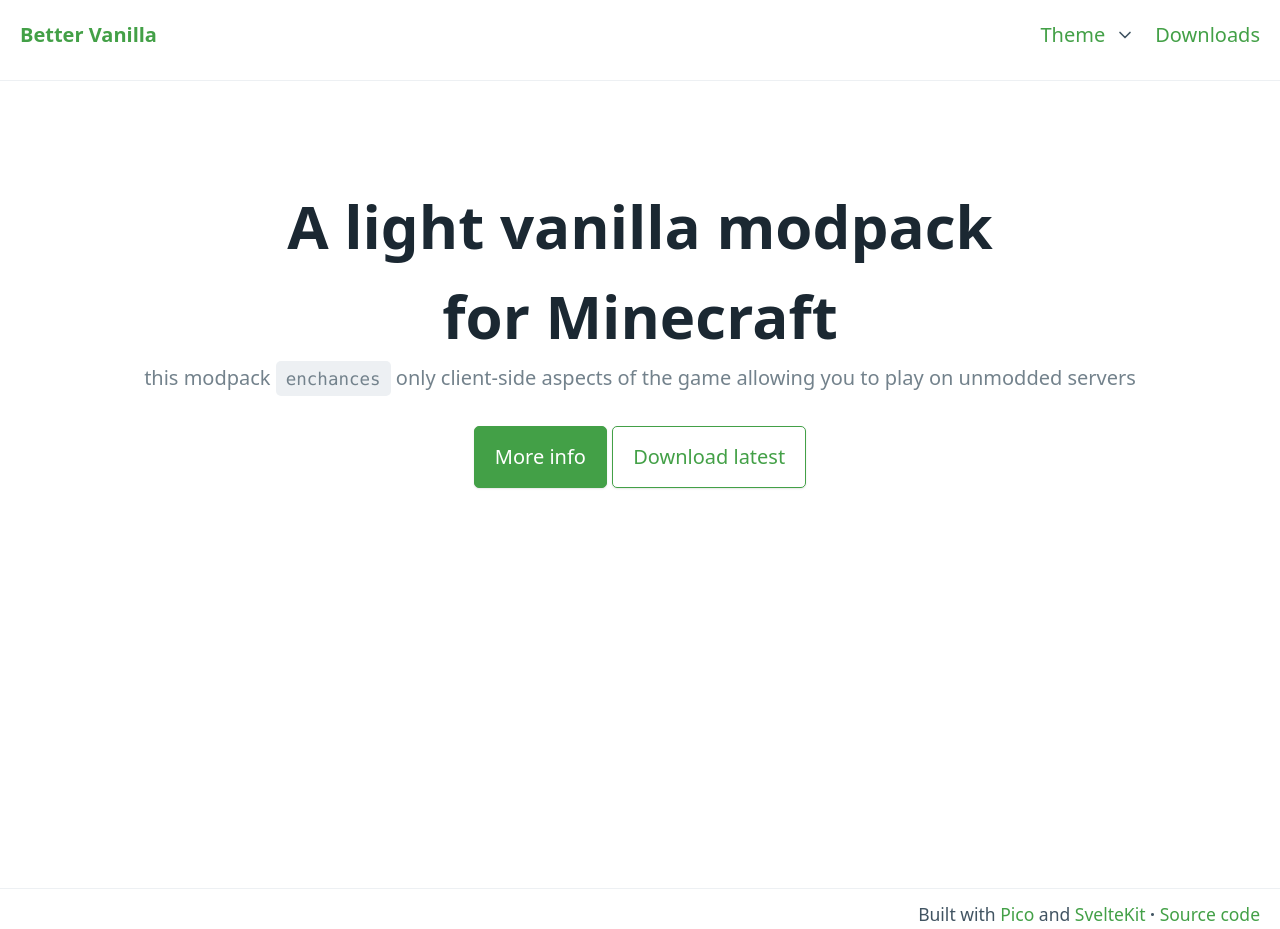
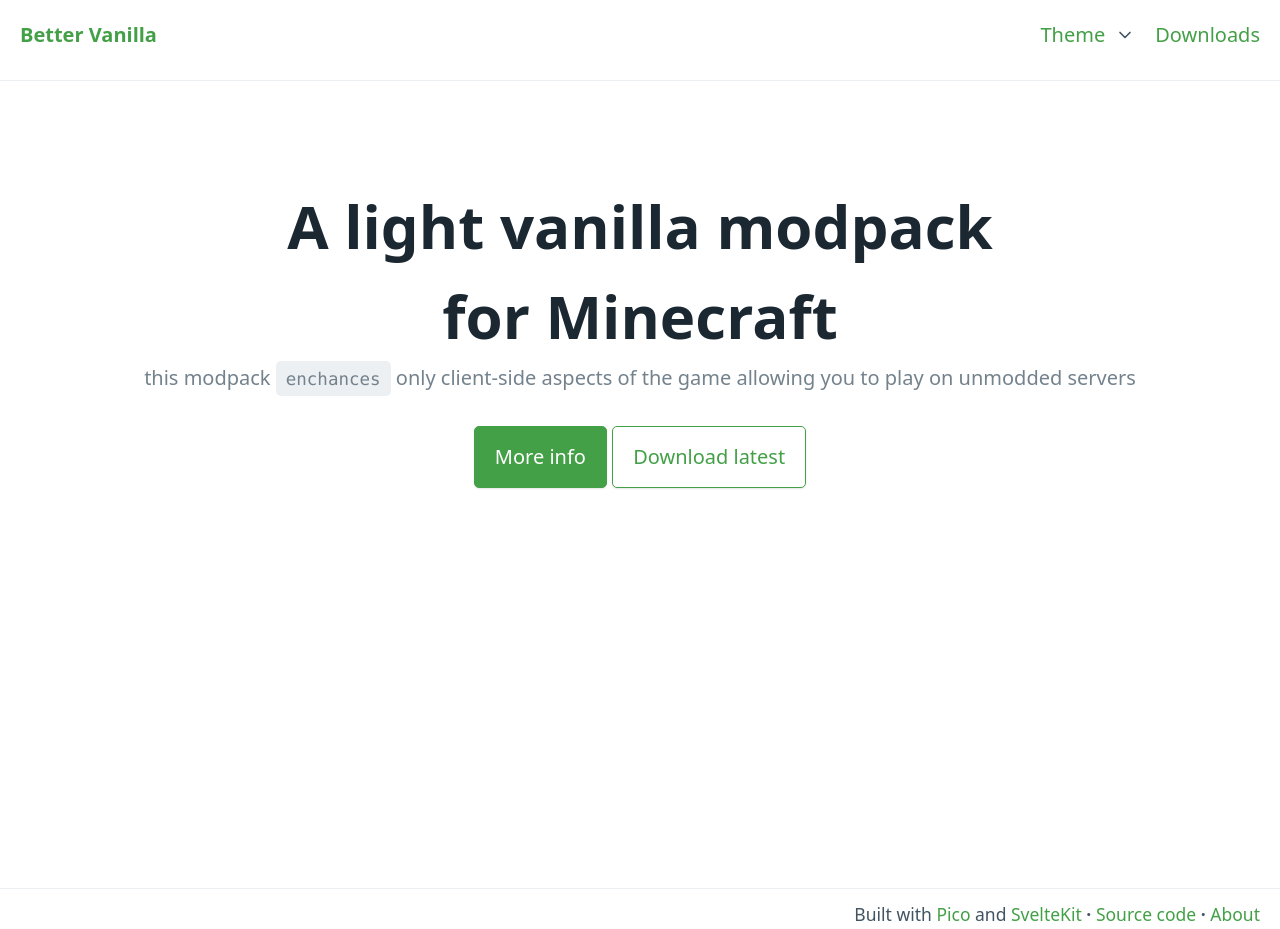
Before and after one commit to iamnikl/bettervanilla, a SvelteKit app in the folder bettervanilla/: page / in a window 1280 px wide. Built offline with nearby package versions, Linux system fonts and the light colour scheme.

Commit message:
added link to the about page to the footer

```diff
--- a/bettervanilla/src/routes/Footer.svelte
+++ b/bettervanilla/src/routes/Footer.svelte
@@ -1,4 +1,4 @@
 <hr>
 <footer class="container-fluid" style="text-align: right;">
-    <small>Built with <a href="https://picocss.com" target="_blank" rel="noopener noreferrer">Pico</a> and <a href="https://kit.svelte.dev/" target="_blank" rel="noopener noreferrer">SvelteKit</a> <strong>·</strong> <a href="https://github.com/HACCKKER/bettervanilla" target="_blank" rel="noopener noreferrer">Source code</a></small>
+    <small>Built with <a href="https://picocss.com" target="_blank" rel="noopener noreferrer">Pico</a> and <a href="https://kit.svelte.dev/" target="_blank" rel="noopener noreferrer">SvelteKit</a> <strong>·</strong> <a href="https://github.com/HACCKKER/bettervanilla" target="_blank" rel="noopener noreferrer">Source code</a> <strong>·</strong> <a href="/about">About</a></small>
 </footer>
```
